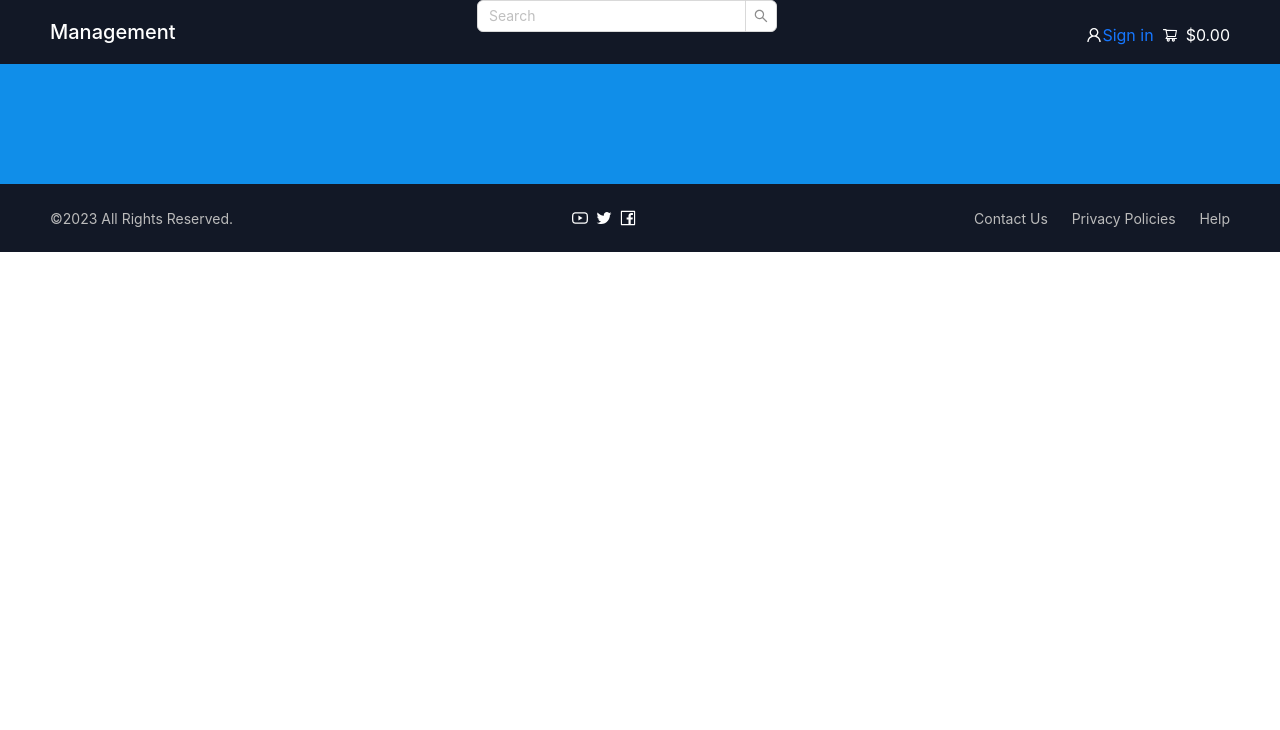
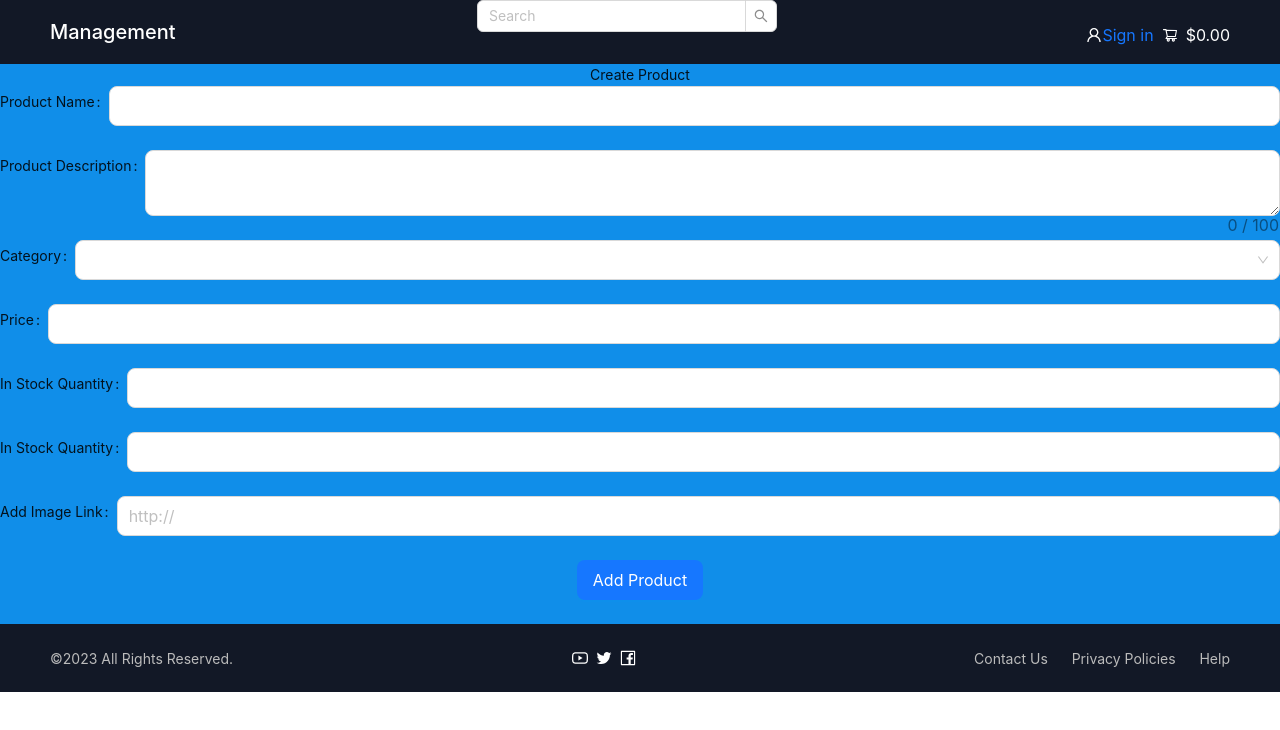
Before and after one commit to Chuwa-project-team/Project1-frontend, a React (Vite) app: page /createProduct in a window 1280 px wide. Before the commit this address led to /. Shown: the top 730 px of the page. Built offline with nearby package versions, Linux system fonts and the light colour scheme.

Commit message:
finish basic style of create product; no backend

```diff
--- a/src/App.jsx
+++ b/src/App.jsx
@@ -11,9 +11,7 @@ import SignIn from './pages/SignIn';
 import SignUp from './pages/SignUp';
 import ProductList from './pages/ProductList';
 import ForgetPassword from './pages/ForgetPassword';
-import AuthLayout from './components/Layout/AuthLayout';
 import CreateProduct from './pages/CreateProduct';
-import EditProduct from './pages/EditProduct';
 import NotFound from './pages/NotFound';
 
 
@@ -33,10 +31,7 @@ function App() {
           <Route path="signup" element={<SignUp />} />
           <Route path="signin" element={<SignIn />} />
           <Route path="password" element={<ForgetPassword />} />
-          <Route element={<AuthLayout />}>
-            <Route path="createProduct" element={<CreateProduct />} />
-            <Route path="editProduct/:productID" element={EditProduct} />
-          </Route>
+          <Route path="createProduct" element={<CreateProduct />} />
           <Route path="*" element={<NotFound />} />
         </Route>
       </Routes>
@@ -44,5 +39,9 @@ function App() {
   )
 }
 
+// <Route element={<AuthLayout />}>
+//     <Route path="createProduct" element={<CreateProduct />} />
+//     <Route path="editProduct/:productID" element={EditProduct} />
+// </Route>
 
 export default App;
--- a/src/components/Form/productForm.jsx
+++ b/src/components/Form/productForm.jsx
@@ -1,7 +1,8 @@
 /* eslint-disable react/prop-types */
 /* eslint-disable no-unused-vars */
-import { Button, Form, Input, Typography } from "antd";
-import { LockOutlined } from "@ant-design/icons";
+import React, { useState, useRef } from 'react';
+import { Button, Form, Input, Typography, Select, Divider, Space } from "antd";
+import { LockOutlined, PlusOutlined } from "@ant-design/icons";
 import { useSelector } from "react-redux";
 
 export default function ProductForm({
@@ -13,6 +14,30 @@ export default function ProductForm({
 }) {
     const {status} = useSelector(state => state.user);
 
+    // const handleOnChange = (value) => {
+    //     console.log(`selected ${value}`);
+    // };
+
+    const filterOption = (input, option) => (option?.label ?? '').includes(input);
+    const filterSort = (optionA, optionB) =>
+        (optionA?.label ?? '').toLowerCase().localeCompare((optionB?.label ?? '').toLowerCase());
+
+    const [options, setOptions] = useState(['phone', 'watch']);
+    const [name, setName] = useState('');
+    const inputRef = useRef(null);
+    const onNameChange = (event) => {
+        setName(event.target.value);
+    };
+    let index = 0;
+    const addOption = (e) => {
+        e.preventDefault();
+        setOptions([...options, name || `New item ${index++}`]);
+        setName('');
+        setTimeout(() => {
+            inputRef.current?.focus();
+        }, 0);
+    };
+
     return (
         <>
         <Typography>{title}</Typography>
@@ -21,17 +46,56 @@ export default function ProductForm({
                 <Form.Item
                     key={field.name}
                     name={field.name}
+                    label={field.label}
                     rules={field.rules}
                 >
-                    {field.type === "password" ? (
-                    <Input.Password
-                        prefix={<LockOutlined />}
+                    {field.type === "textarea" ? (
+                    <Input.TextArea
+                        showCount
+                        maxLength={100}
                         placeholder={field.placeholder}
                         size='large'
                     />
+                    ) : field.type === "select" ? (
+                        <Select
+                            showSearch
+                            placeholder={field.placeholder}
+                            size='large'
+                            optionFilterProp="children"
+                            filterOption={filterOption}
+                            filterSort={filterSort}
+                            dropdownRender={(menu) => (
+                                <>
+                                  {menu}
+                                  <Divider
+                                    style={{
+                                      margin: '8px 0',
+                                    }}
+                                  />
+                                  <Space
+                                    style={{
+                                      padding: '0 8px 4px',
+                                    }}
+                                  >
+                                    <Input
+                                      placeholder="Please enter item"
+                                      ref={inputRef}
+                                      value={name}
+                                      onChange={onNameChange}
+                                    />
+                                    <Button type="text" icon={<PlusOutlined />} onClick={addOption}>
+                                      Add item
+                                    </Button>
+                                  </Space>
+                                </>
+                              )}
+                            options={options.map((option) => ({
+                                value: option,
+                                label: option,
+                            }))}
+                        />
                     ) : (
                     <Input
-                        prefix={<LockOutlined />}
                         placeholder={field.placeholder}
                         size='large'
                     />
--- /dev/null
+++ b/src/pages/CreateProduct/index.jsx
@@ -0,0 +1,65 @@
+// import { Link, useNavigate, useLocation } from 'react-router-dom';
+import { useDispatch } from 'react-redux';
+import ProductForm from '../../components/Form/productForm';
+// import { authUser } from '../../app/userSlice';
+
+export default function CreateProduct() {
+  const dispatch = useDispatch();
+//   const navigate = useNavigate();
+//   const location = useLocation();
+
+  const fields = [
+    {
+
+        label: 'Product Name',
+        name: 'productName',
+        type: 'text'
+    },
+    {
+        label: 'Product Description',
+        name: 'productDescription',
+        type: 'textarea'
+    },
+    {
+        label: 'Category',
+        name: 'productCategory',
+        type: 'select'
+    },
+    {
+        label: 'Price',
+        name: 'productPrice',
+        type: 'text'
+    },
+    {
+        label: 'In Stock Quantity',
+        name: 'productQuantity',
+        type: 'text'
+    },
+    {
+        label: 'In Stock Quantity',
+        name: 'productQuantity',
+        type: 'text'
+    },
+    {
+        label: 'Add Image Link',
+        placeholder: 'http://',
+        name: 'productImage',
+        type: 'text'
+    }
+  ];
+
+  const onSubmit = () => {
+    dispatch();
+  };
+
+  return (
+    <div>
+      <ProductForm
+        buttonText="Add Product"
+        onSubmit={onSubmit}
+        title="Create Product"
+        fields={fields}
+      />
+    </div>
+  );
+}
```
